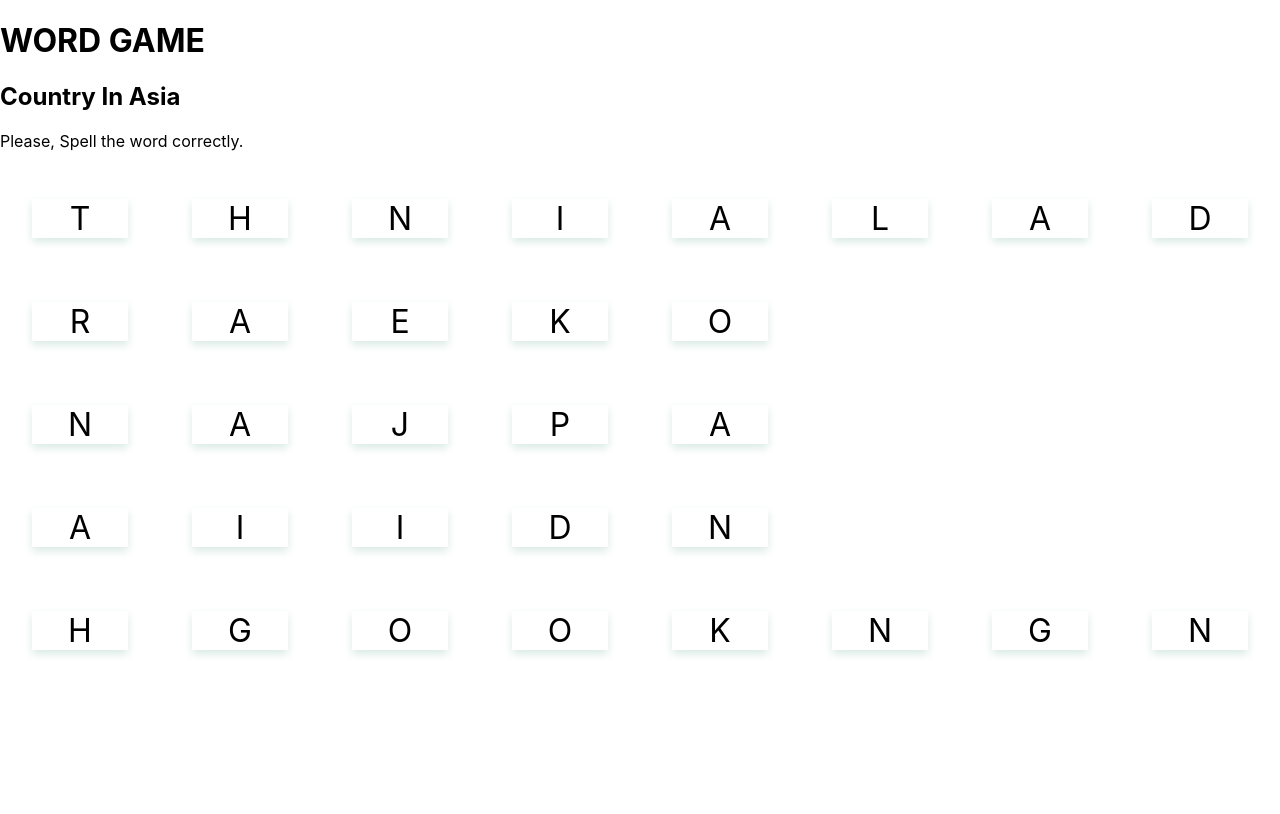
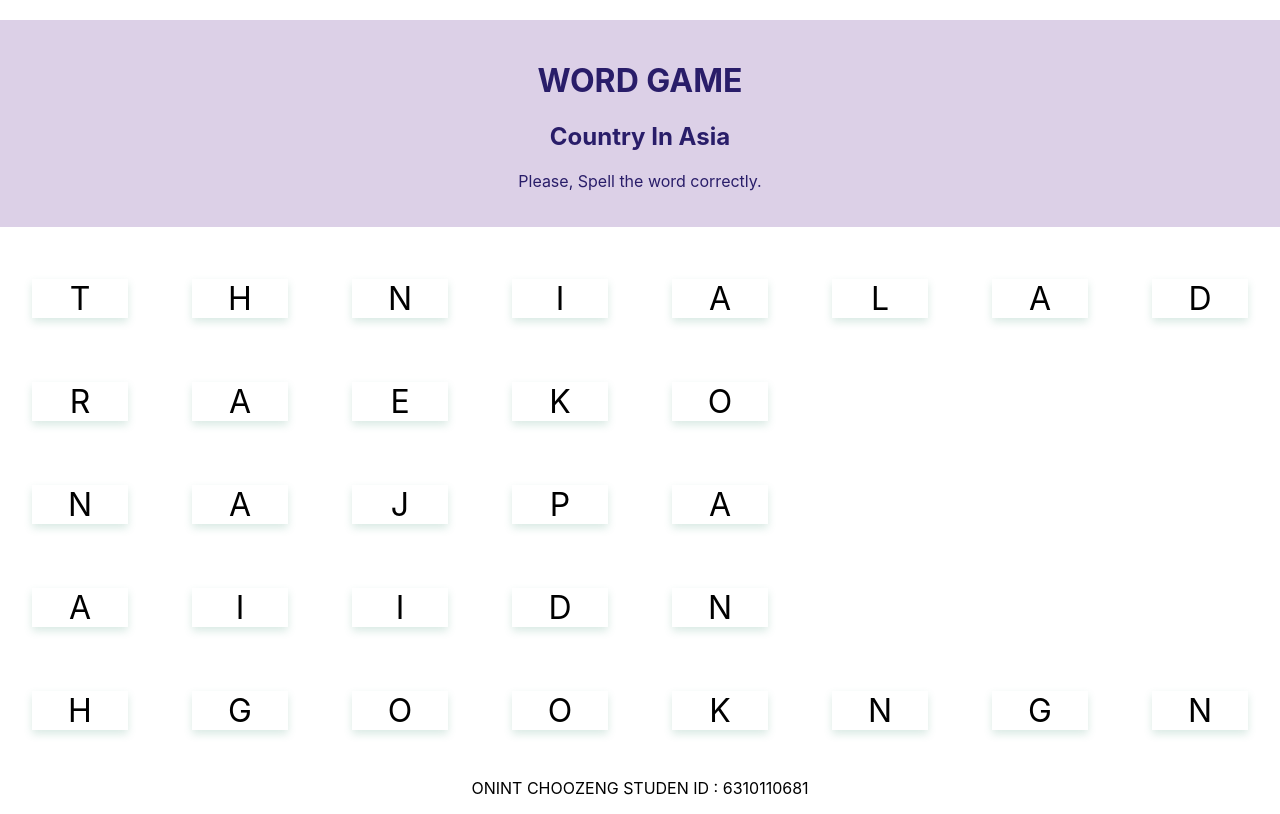
Before and after one commit to 6310110681/LAB_3SA03, a React (Create React App) app: page / in a window 1280 px wide. Built offline with nearby package versions, Linux system fonts and the light colour scheme.

Commit message:
Assignment : Add Style

```diff
--- a/src/App.css
+++ b/src/App.css
@@ -20,3 +20,22 @@
 .body {
   background-color: rgb(214, 235, 221);
 }
+
+div.value {
+  background-color: rgb(220, 208, 231);
+  color: rgb(41, 29, 105);
+  margin: 20px 0 20px 0;
+  padding: 20px;
+}
+
+h1 {
+  text-align: center;
+}
+
+h2 {
+  text-align: center;
+}
+
+p{
+  text-align: center;
+}
--- a/src/App.js
+++ b/src/App.js
@@ -19,6 +19,11 @@ function App() {
       <WordCard value="Japan"/>
       <WordCard value="India"/>
       <WordCard value="Hongkong"/>
+
+    <div>
+      <p>ONINT CHOOZENG STUDEN ID : 6310110681</p>
+    </div>
+
     </div>
   );
 }
```
